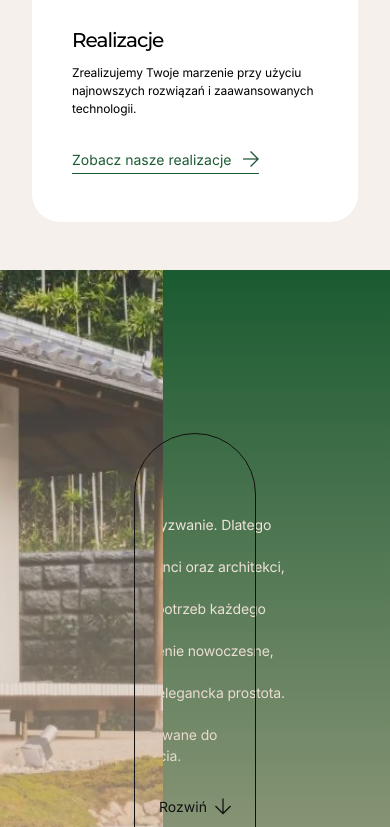
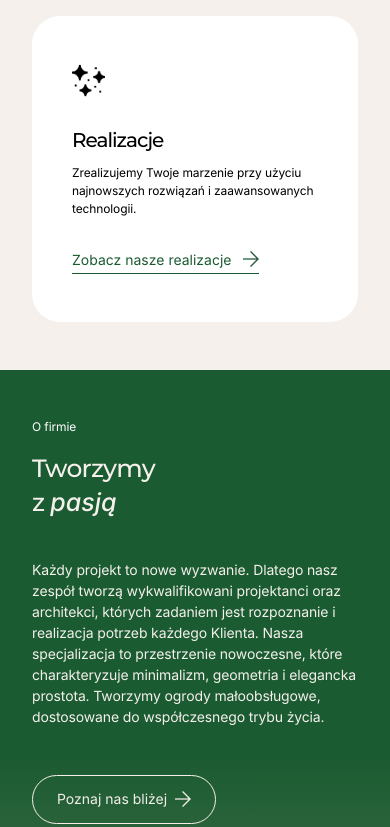
Before and after one commit to denis-bessarab/adRespect, a website built with Vite: page index.html in a window 390 px wide. Shown: the part 2145-2972 px from the top of the page. Built offline with nearby package versions, Linux system fonts and the light colour scheme.

Commit message:
O firmie responsive design

```diff
--- a/index.html
+++ b/index.html
@@ -57,7 +57,7 @@
 </nav>
 
 <section id="intro" class="w-100% bg-beige flex items-center relative h-[737px] desktop-sm:justify-between laptop:h-auto laptop:flex-wrap tablet-sm:h-auto">
-    <header class="flex flex-col pl-[89px] py-[144.5px] gap-[72px] desktop-sm:pl-[35px] laptop:basis-100% laptop:py-[77px] laptop:px-[50px] tablet-sm:gap-2 mobile:px-2 mobile-sm:px-1 mobile:py-3">
+    <header class="flex flex-col pl-[89px] py-[144.5px] gap-[72px] desktop-sm:pl-[35px] laptop:basis-100% laptop:py-[100px] laptop:px-[50px] tablet-sm:gap-2 mobile:px-2 mobile-sm:px-1 mobile:py-3">
         <div class="flex flex-col gap-2.75">
             <h1>Nowoczesna<br>
                 aranżacja<br>
@@ -75,7 +75,7 @@
             </button>
         </div>
     </header>
-    <main class="absolute right-0 top-0 h-100% w-[calc(50%_-_32px)] overflow-hidden desktop-sm:relative laptop:basis-100% laptop:h-[500px]">
+    <main class="absolute right-0 top-0 h-100% w-[calc(50%_-_32px)] overflow-hidden desktop-sm:relative laptop:basis-100% laptop:h-[600px]">
         <div class="slider-view h-100% w-100% left-0 transition-all duration-1000 relative">
             <div class="slide w-100% bg-black h-100% absolute bg-center bg-cover"></div>
             <div class="slide w-100% bg-green h-100% absolute bg-center bg-cover"></div>
@@ -88,7 +88,7 @@
     </main>
 </section>
 
-<section id="oferta" class="pt-[120px] pb-[160px] bg-grey px-[89px] desktop-sm:pt-[100px] laptop:px-4 mobile:px-2 mobile:py-3 mobile-sm:px-1">
+<section id="oferta" class="w-100% pt-[120px] pb-[160px] bg-grey px-[89px] desktop-sm:py-[100px] laptop:px-4 mobile:px-2 mobile:py-3 mobile-sm:px-1">
     <header class="flex gap-1 flex-col px-[111px] pb-[96px] desktop-sm:px-0 laptop:pb-4 mobile:pb-3">
         <span class="text-green text-sm font-inter-regular leading-[150%]">Oferta</span>
         <div class="flex flex-col gap-[31px]">
@@ -144,19 +144,19 @@
     </main>
 </section>
 
-<section id="o-firmie" class="w-100% bg-green flex items-center relative flex-row-reverse h-[720px]">
-    <main class="flex flex-col pr-[101px] py-[135px] gap-[72px]">
+<section id="o-firmie" class="w-100% bg-green flex items-center relative flex-row-reverse h-[720px] laptop:h-auto laptop:flex-row laptop:flex-wrap">
+    <main class="flex flex-col pr-[200px] desktop-m:pr-[101px] py-[135px] gap-[72px] desktop-sm:pr-[25px] laptop:px-4 laptop:py-[100px] mobile:py-3 mobile:px-2 mobile-sm:px-1 mobile:gap-3">
         <div class="flex flex-col gap-1 text-grey">
             <span class="text-white text-sm font-inter-regular leading-[150%] -tracking-1%">O firmie</span>
-            <div class="flex flex-col gap-[40px]">
+            <div class="flex flex-col gap-[40px] max-w-[500px]">
                 <h2>Tworzymy<br>z
                     <span class="font-inter-medium-italic tracking-[0px]">pasją</span>
                 </h2>
-                <p class="-tracking-1%">Każdy projekt to nowe wyzwanie. Dlatego nasz zespół tworzą<br>
-                    wykwalifikowani projektanci oraz architekci, których zadaniem jest<br>
-                    rozpoznanie i realizacja potrzeb każdego Klienta. Nasza<br>
-                    specjalizacja to przestrzenie nowoczesne, które charakteryzuje<br>
-                    minimalizm, geometria i elegancka prostota. Tworzymy ogrody<br>
+                <p class="-tracking-1% ">Każdy projekt to nowe wyzwanie. Dlatego nasz zespół tworzą
+                    wykwalifikowani projektanci oraz architekci, których zadaniem jest
+                    rozpoznanie i realizacja potrzeb każdego Klienta. Nasza
+                    specjalizacja to przestrzenie nowoczesne, które charakteryzuje
+                    minimalizm, geometria i elegancka prostota. Tworzymy ogrody
                     małoobsługowe, dostosowane do współczesnego trybu życia.
                 </p>
             </div>
@@ -166,7 +166,7 @@
             <img src="/img/arrow-right-light-green.webp" alt="arrow-right">
         </button>
     </main>
-    <div class="absolute left-0 top-0 h-100% bg-[url('/img/section-3.webp')] w-[calc(50%_-_32px)] bg-top-left bg-cover"></div>
+    <div class="absolute left-0 top-0 h-100% bg-[url('/img/section-3.webp')] w-[calc(50%_-_32px)] bg-top-left bg-cover laptop:relative laptop:basis-100% laptop:h-[600px]"></div>
 </section>
 
 <section id="realizacje" class="bg-beige pt-[120px]">
```
